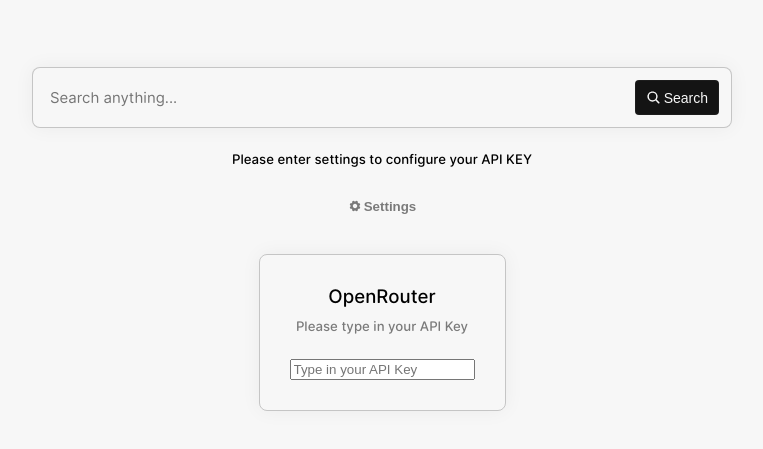
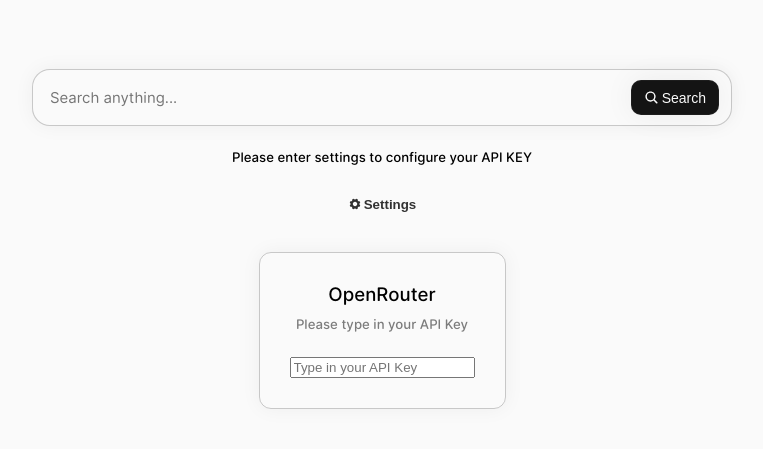
Before and after one commit to TopMyster/Nexus, a React (Vite) app: page / in a window 1280 px wide. Both pictures are taken after a click on the button "Settings". Shown: the part 263-712 px from the top of the page, without its empty margins (258-1021 px from the left). Built offline with nearby package versions, Linux system fonts and the light colour scheme.

Commit message:
feat: Rounded borders and refined animations and fixed back button

```diff
--- a/src/App.tsx
+++ b/src/App.tsx
@@ -26,6 +26,13 @@
       }
     }
   }, [])
+
+  function handleBack() {
+    window.history.pushState({}, "", "/")
+    hasSearched.current = false
+    setIsQuestion(false)
+    setSearchQuery("")
+  }
 
   async function search(query: string) {
     if (!query || !query.trim()) return
@@ -98,13 +105,14 @@
   }
 
   return (
-    isQuestion ? (
     <AnimatePresence>
-        <motion.button whileHover={{ scale: 1.1, opacity: 1 }} whileTap={{ scale: 0.95, opacity: 0.5 }} className="back-btn" onClick={() => {setIsQuestion(false)}}><IoIosArrowBack size={25}/></motion.button>
+      {isQuestion ? (
+          <>
+            <motion.button whileHover={{ scale: 1.1, opacity: 1 }} whileTap={{ scale: 0.95, opacity: 0.5 }} className="back-btn" onClick={() => {handleBack()}}><IoIosArrowBack size={25}/></motion.button>
             <AISearch query={searchQuery} api_key={API_KEY || ""}/>
-      </AnimatePresence>
-    ) :
-    <AnimatePresence>
+          </>
+      ) : (
+        <>
           <motion.h1 key={"logo"} initial={{ scale: 1.3 }} animate={{ scale: 1 }} className='logo' onClick={() => {window.open("https://github.com/TopMyster/Nexus","_blank")} }>Nexus</motion.h1>
           <motion.div key={"search-box"}  className='search-box' initial={{ scale: 0.7, opacity: 0 }} animate={{ scale: 1, opacity: 1 }}>
             <input key={"search-input"}  placeholder='Search anything...' value={searchQuery} onChange={(e) => {setSearchQuery(e.target.value)}} onKeyDown={(e) => {if (e.key === "Enter") {search(e.currentTarget.value)}}}/>
@@ -115,13 +123,15 @@
             </motion.button>
           </motion.div>
             {!API_KEY ? <motion.h5 initial={{ scale: 1, opacity: 1 }} exit={{ opacity: 0, scale: 0.2 }} style={{ opacity: 0.6 }}>Please enter settings to configure your API KEY</motion.h5> : null}
-      <motion.button key={"settings-btn"} className='settings-button' initial={{ scale: 1, opacity: 0.5 }} whileTap={{ scale: 0.8, opacity: 0 }} onClick={() => {setIsSettings(!isSettings)}}>
+          <motion.button key={"settings-btn"} className='settings-button' style={{ opacity: isSettings ? 0.8 : 0.4 }} initial={{ scale: 1, opacity: 0.5 }} whileTap={{ scale: 0.8, opacity: 1 }} onClick={() => {setIsSettings(!isSettings)}}>
             <div key={"settingsbtn-div"}  style={{ display: 'flex', flexDirection: "row", gap: 2 }}>
               <IoIosSettings size={14}/>Settings
             </div>
           </motion.button>
-      {isSettings && (
-        <motion.div key={"settings"}  className='settings' initial={{ scale: 1.2, opacity: 0 }} animate={{ scale: 1, opacity: 1 }} exit={{ scale: 0.5, opacity: 0 }}>
+        </>
+      )}
+      {isSettings && !isQuestion && (
+        <motion.div key={"settings"}  className='settings' initial={{ y: 100 ,scale: 1.2, opacity: 0 }} animate={{ y: 0, scale: 1, opacity: 1 }} exit={{ scale: 0.6, opacity: 0 }}>
           <div>
             <h3 key={"or-header"}  style={{ margin: "0px 5px 0px" }}>OpenRouter</h3>
             <h5 key={"or-smalltxt"}  style={{ margin: "10px 0px 25px", opacity: 0.5 }}>Please type in your API Key</h5>
--- a/src/index.css
+++ b/src/index.css
@@ -1,6 +1,6 @@
 :root {
     color-scheme: light dark;
-    --bg-color: light-dark(#f7f7f7, #141414);
+    --bg-color: light-dark(#FAFAFA, #141414);
     --txt-color: light-dark(#141414, #f7f7f7);
     --border-color: light-dark(rgba(54, 54, 54, 0.258), #f7f7f73f);
 }
@@ -49,9 +49,9 @@
     display: flex;
     flex-direction: row;
     box-sizing: border-box;
-    border-radius: 8px;
+    border-radius: 18px;
     border: 0.5px var(--border-color) solid;
-    padding: 12px;
+    padding: 10px 12px;
     width: 60vw;
     max-width: 700px;
     min-width: 250px;
@@ -74,9 +74,10 @@
     background-color: var(--txt-color);
     color: var(--bg-color);
     border: 0.5px var(--border-color) solid;
-    border-radius: 4px;
+    box-shadow: 0px 0px 30px rgba(0, 0, 0, 0.064);
+    border-radius: 10px;
     box-sizing: border-box;
-    padding: 5px 10px;
+    padding: 8px 12px;
     font-size: 14px;
     margin-left: auto;
     width: fit-content;
@@ -96,14 +97,13 @@
     border: none;
     margin: 0px 0px 30px;
     padding: 10px;
-    opacity: 0.5;
 }
 
 .settings {
     display: flex;
     flex-direction: column;
     box-sizing: border-box;
-    border-radius: 8px;
+    border-radius: 12px;
     border: 0.5px var(--border-color ) solid;
     padding: 30px 30px;
     width: fit-content;
@@ -115,13 +115,13 @@
     display: flex;
     flex-direction: row;
     box-sizing: border-box;
-    border-radius: 8px;
+    border-radius: 18px;
     position: fixed;
     left: 0;
     right: 0;
     margin: 0 auto;
     border: 0.5px var(--border-color) solid;
-    padding: 12px;
+    padding: 10px 12px;
     width: 90vw;
     max-width: 700px;
     min-width: 250px;
@@ -144,12 +144,13 @@
     background-color: var(--txt-color);
     color: var(--bg-color);
     border: 0.5px var(--border-color) solid;
-    border-radius: 5px;
+    border-radius: 10px;
     box-sizing: border-box;
-    padding: 9px 20px;
+    padding: 8px 22px;
     font-size: 14px;
     width: fit-content;
     margin-left: auto;
+    box-shadow: 0px 0px 20px rgba(0, 0, 0, 0.052);
     transition: 1s cubic-bezier(0.075, 0.82, 0.165, 1);
 }
 
@@ -159,10 +160,11 @@
     margin-top: 35px;
     margin-bottom: 35px;
     background-color: var(--txt-color);
-    padding: 12px;
+    padding: 10px 12px;
     width: fit-content;
     color: var(--bg-color);
-    border-radius: 8px;
+    border-radius: 12px;
+    box-shadow: 0px 0px 20px rgba(0, 0, 0, 0.01);
 }
 
 .ai-msg {
```
Lines whose indentation alone changed are shown as unchanged.
